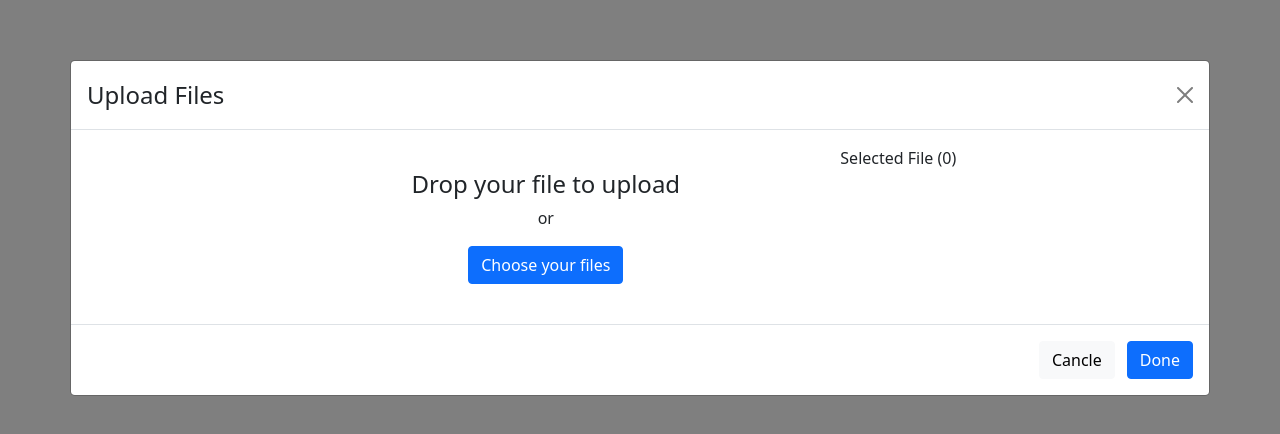
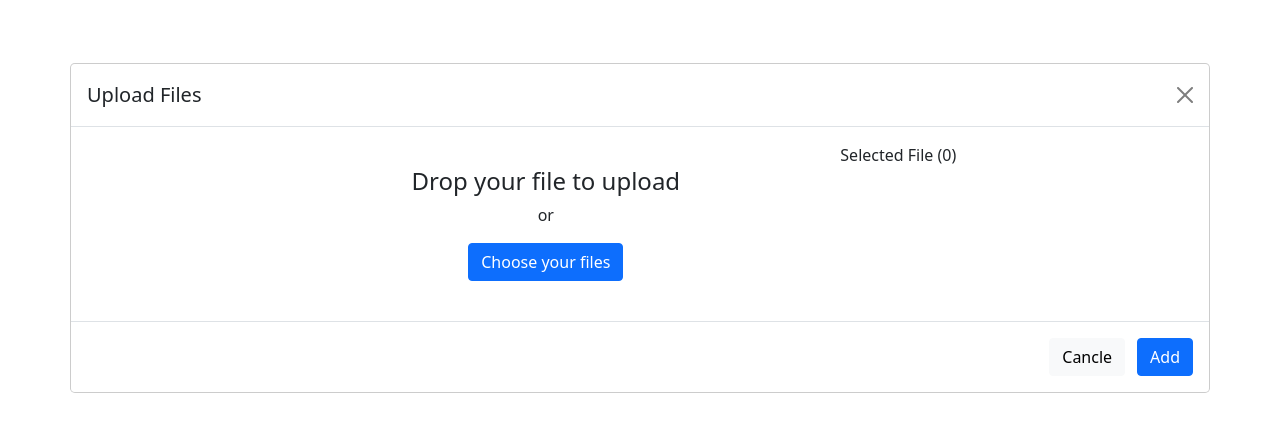
Before and after one commit to Amit-Mahamuni/fileuploader, a React (Create React App) app: page / in a window 1280 px wide. Shown: the part 172-606 px from the top of the page. Built offline with nearby package versions, Linux system fonts and the light colour scheme.

Commit message:
update drag drop feature

```diff
--- a/src/App.js
+++ b/src/App.js
@@ -1,6 +1,5 @@
-import { Container, Row, Col, Button, Modal, Card, ProgressBar } from "react-bootstrap";
 import axios from "axios"
-import { useEffect, useState } from "react";
+import { useState } from "react";
 
 function App() {
 
@@ -48,15 +47,19 @@ function App() {
 
   }
 
-  function selectFile(e) {
-    console.log(e.target.files)
-    setFiles(Object.values(e.target.files))
-    let temp = {}
-    Object.values(e.target.files).map(x => {
+  function selectFile(file) {
+    setFiles(files.concat(Object.values(file)))
+    let temp = pro
+    Object.values(file).map(x => {
       temp[x.name] = { progress: 0, link: null, preview: URL.createObjectURL(x) }
     })
     setpro(temp)
   }
+
+  function deleteFile() {
+
+  }
+
   function handleDragIn(e) {
     e.preventDefault()
     e.stopPropagation()
@@ -64,41 +67,48 @@ function App() {
       setDrag(true)
     }
   }
+
   function handleDrag(e) {
     e.preventDefault()
     e.stopPropagation()
+    if (e.dataTransfer.items && e.dataTransfer.items.length > 0) {
+      setDrag(true)
+    }
+  }
 
-  }
   function handleDragOut(e) {
     e.preventDefault()
     e.stopPropagation()
     setDrag(false)
   }
+
   function handleDrop(e) {
     console.log(e)
     e.preventDefault()
     e.stopPropagation()
     setDrag(false)
     if (e.dataTransfer.files && e.dataTransfer.files.length > 0) {
-      let temp = files;
-      temp.push(Object.values(e.dataTransfer.files))
-      setFiles(temp)
-      console.log(e.dataTransfer.files)
+      // console.log(e.dataTransfer.files)
+      selectFile(e.dataTransfer.files)
       e.dataTransfer.clearData()
     }
   }
 
   return (
-    <Container className="fileUploaderSec">
-      <Modal show={true} dialogClassName="modal-90w" centered={true} size="xl">
-        <Modal.Header closeButton>
-          <Modal.Title>Upload Files</Modal.Title>
-        </Modal.Header>
+    <div className="container fileUploaderSec">
+
+      <div className="modal show" tabIndex="-1" id="fileuploadModal">
+        <div className="modal-dialog modal-dialog-centered modal-xl">
+          <div className="modal-content">
+            <div className="modal-header">
+              <h5 className="modal-title">Upload Files</h5>
+              <button type="button" className="btn-close" data-bs-dismiss="modal" aria-label="Close"></button>
+            </div>
             <form onSubmit={(e) => sendData(e)}>
-          <Modal.Body>
-            <Row>
-              <Col md={2}></Col>
-              <Col md={6} className="d-flex justify-content-center align-items-center">
+              <div className="modal-body">
+                <div className="row">
+                  <div className="col-md-2"></div>
+                  <div className="col-md-6 d-flex justify-content-center align-items-center">
                     <div className="text-center w-100 h-100 p-4"
                       style={{ "border": drag ? "3px dashed #000" : null }}
                       onDragEnter={(e) => handleDragIn(e)}
@@ -108,11 +118,11 @@ function App() {
                       <h4>Drop your file to upload</h4>
                       <p>or</p>
                       <label htmlFor="docFile" className="btn btn-primary">Choose your files</label>
-                  <input onChange={(e) => selectFile(e)} hidden
+                      <input onChange={(e) => selectFile(e.target.files)} hidden
                         className="form-control custom-file-input" type="file" name="docFile" id="docFile" multiple />
                     </div>
-              </Col>
-              <Col md={4}>
+                  </div>
+                  <div className="col-md-4">
                     <span>Selected File ({Object.keys(pro).length})</span>
                     {
                       Object.keys(pro).length ?
@@ -121,13 +131,21 @@ function App() {
                             <div className="card mb-3" key={"fileCard_" + i}>
                               <div className="row g-0">
                                 <div className="col-md-4">
-                              <img src={x[1].preview} className="img-fluid h-100" />
+                                  <img src={x[1].preview} alt="preview_img" className="img-fluid h-100" />
                                 </div>
                                 <div className="col-md-8">
                                   <div className="card-body">
-                                <a href={x[1].link ? "http://localhost:3001/" + x[1].link : "#"} target="_blank" className="card-text filecardTitle">
+                                    <div className="d-flex justify-content-between">
+                                      <a href={x[1].link ? "http://localhost:3001/" + x[1].link : "#"} target="_blank" rel="noreferrer" className="card-text filecardTitle">
                                         {x[0]}
                                       </a>
+                                      <button className="btn btn-sm py-0 px-1 ms-1"
+                                        onClick={() => deleteFile()}>
+                                        <svg xmlns="http://www.w3.org/2000/svg" width="16" height="16" fill="currentColor" class="bi bi-x-lg" viewBox="0 0 16 16">
+                                          <path d="M2.146 2.854a.5.5 0 1 1 .708-.708L8 7.293l5.146-5.147a.5.5 0 0 1 .708.708L8.707 8l5.147 5.146a.5.5 0 0 1-.708.708L8 8.707l-5.146 5.147a.5.5 0 0 1-.708-.708L7.293 8 2.146 2.854Z" />
+                                        </svg>
+                                      </button>
+                                    </div>
                                     <div className="progress" style={{ "height": "2px" }}>
                                       <div className="progress-bar" role="progressbar" style={{ "width": x[1].progress + "%" }} aria-valuenow={x[1].progress} aria-valuemin="0" aria-valuemax="100"></div>
                                     </div>
@@ -140,18 +158,19 @@ function App() {
                         })
                         : null
                     }
+                  </div>
+                </div>
+              </div>
+              <div className="modal-footer">
+                <button type="reset" className="btn btn-light">Cancle</button>
+                <button type="submit" className="btn btn-primary ms-2">Add</button>
+              </div>
+            </form>
+          </div>
+        </div>
+      </div>
 
-              </Col>
-            </Row>
-          </Modal.Body>
-          <Modal.Footer>
-            <Button type="reset" variant="light">Cancle</Button>
-            <Button type="submit" variant="primary" className="ms-2">Done</Button>
-          </Modal.Footer>
-        </form>
-      </Modal>
-
-    </Container>
+    </div>
   )
 
 }
--- a/src/index.css
+++ b/src/index.css
@@ -28,3 +28,7 @@ code {
   -webkit-line-clamp: 1 !important;
   -webkit-box-orient: vertical !important;
 }
+
+.modal{
+  display: block !important;
+}
```
Lines whose indentation alone changed are shown as unchanged.
